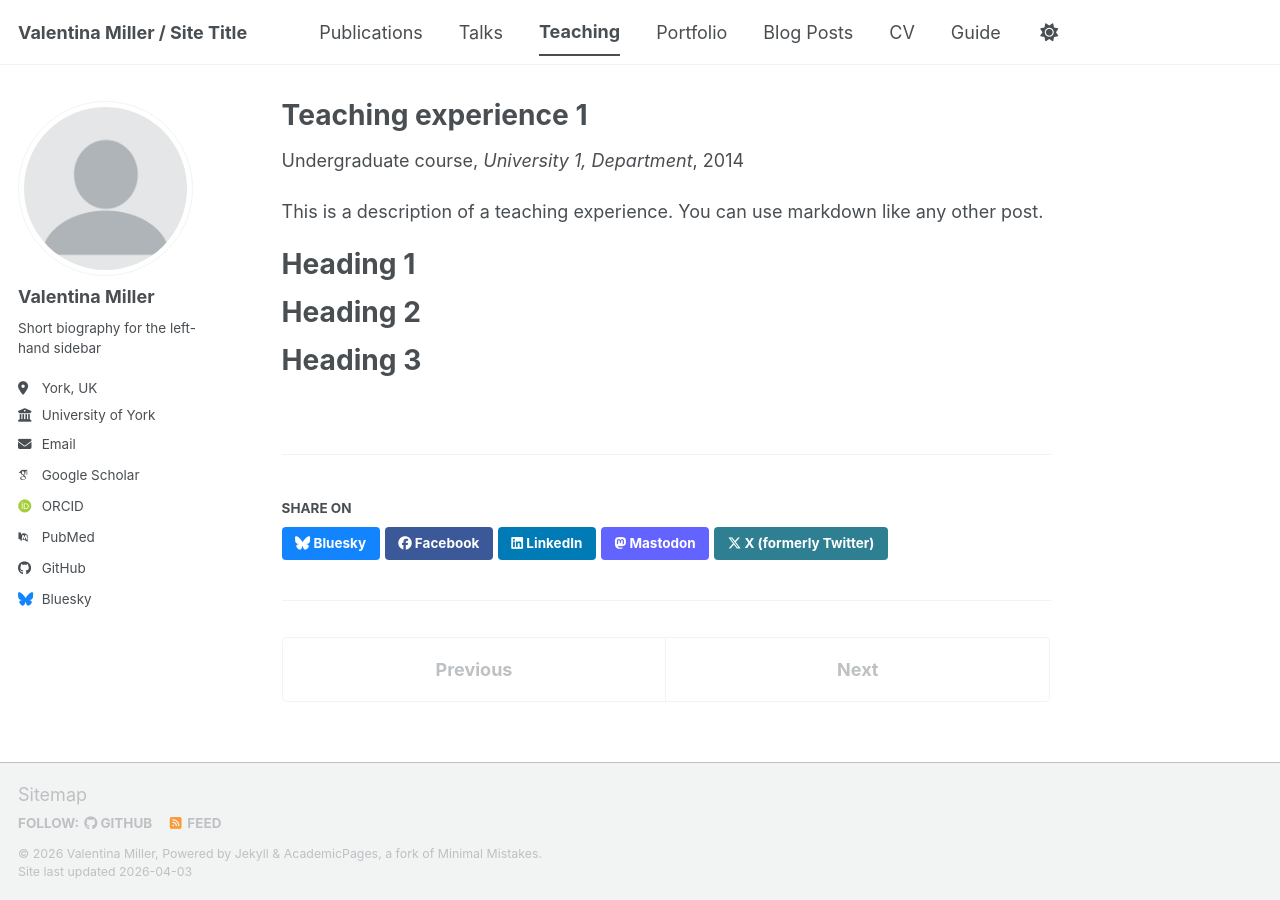
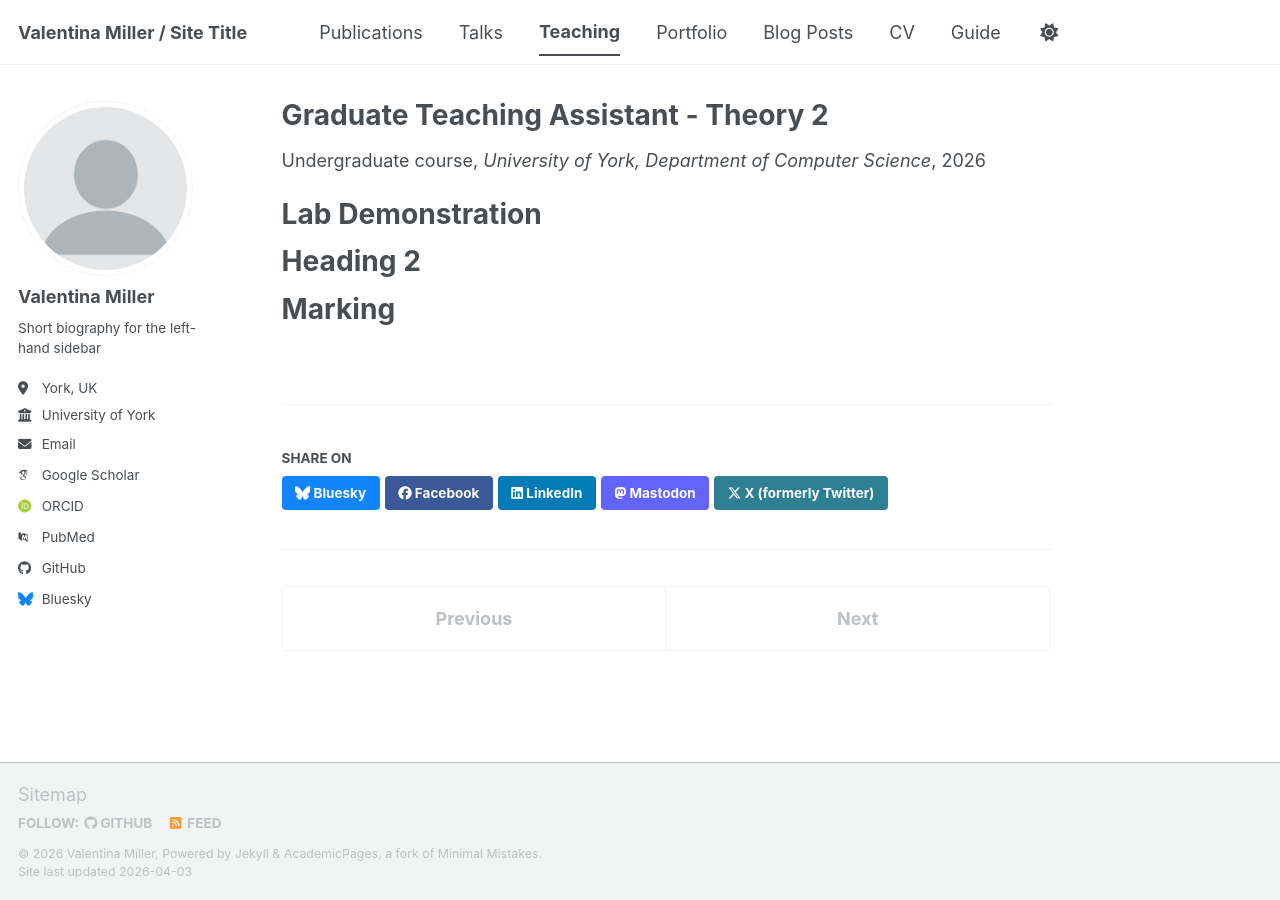
Before and after one commit to ValentinaMiller/ValentinaMiller.github.io, a Jekyll site: the page built from _teaching/2014-spring-teaching-1.md, in a window 1280 px wide. Built offline with Jekyll 4.4.1, drawn with Linux system fonts in a browser that asks for light colours; some web fonts are replaced; a script bundle is joined from its source files by our own code; library files that are not in the unit come from our copies.

Commit message:
Update 2014-spring-teaching-1.md

```diff
--- a/_teaching/2014-spring-teaching-1.md
+++ b/_teaching/2014-spring-teaching-1.md
@@ -1,20 +1,19 @@
 ---
-title: "Teaching experience 1"
+title: "Graduate Teaching Assistant - Theory 2"
 collection: teaching
 type: "Undergraduate course"
-permalink: /teaching/2014-spring-teaching-1
-venue: "University 1, Department"
-date: 2014-01-01
-location: "City, Country"
+permalink: /teaching/2026-spring-teaching-1
+venue: "University of York, Department of Computer Science"
+date: 2026-01-01
+location: "York, UK"
 ---
 
-This is a description of a teaching experience. You can use markdown like any other post.
+Lab Demonstration
+======
 
-Heading 1
-======
 
 Heading 2
 ======
 
-Heading 3
+Marking
 ======
```
